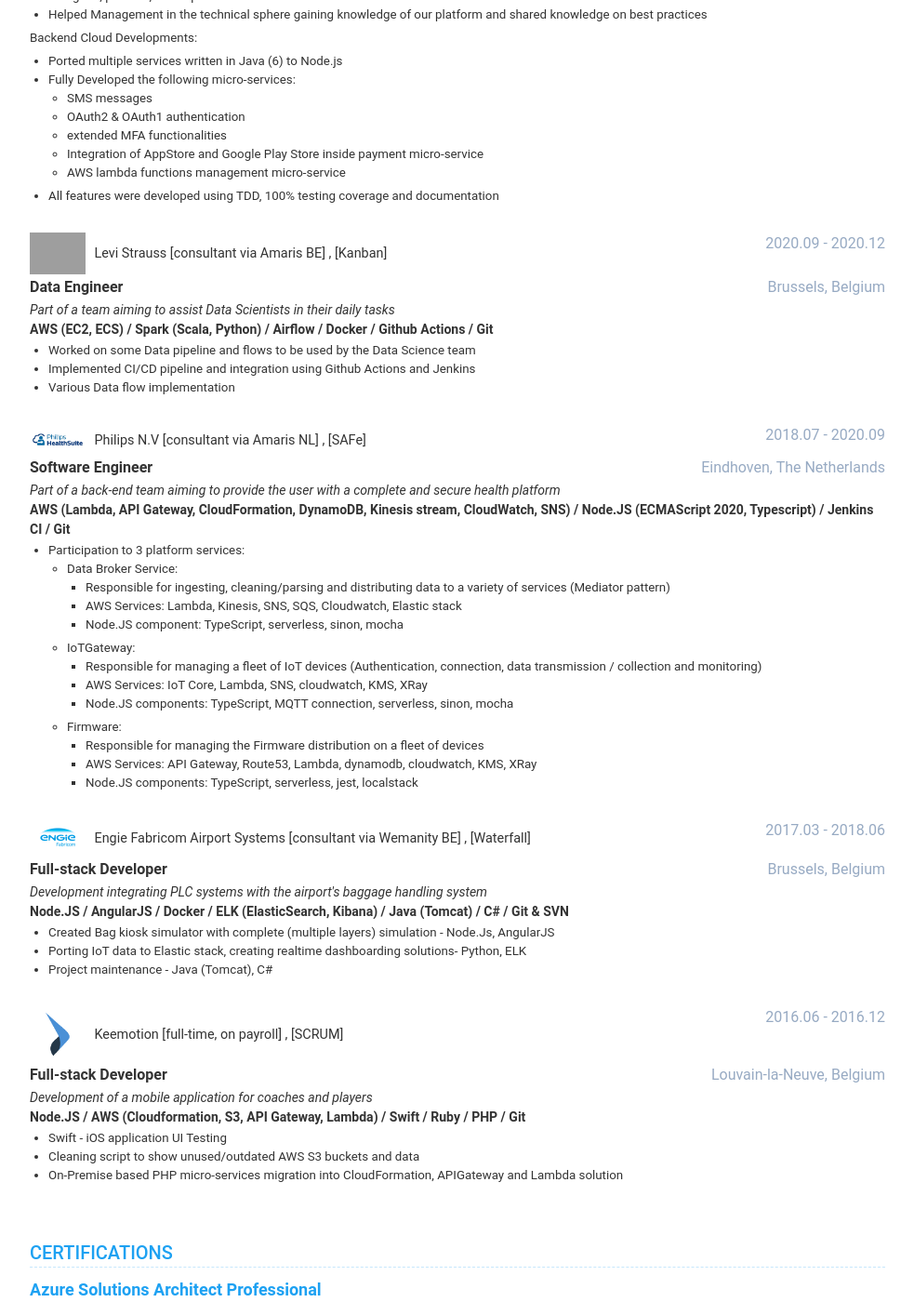
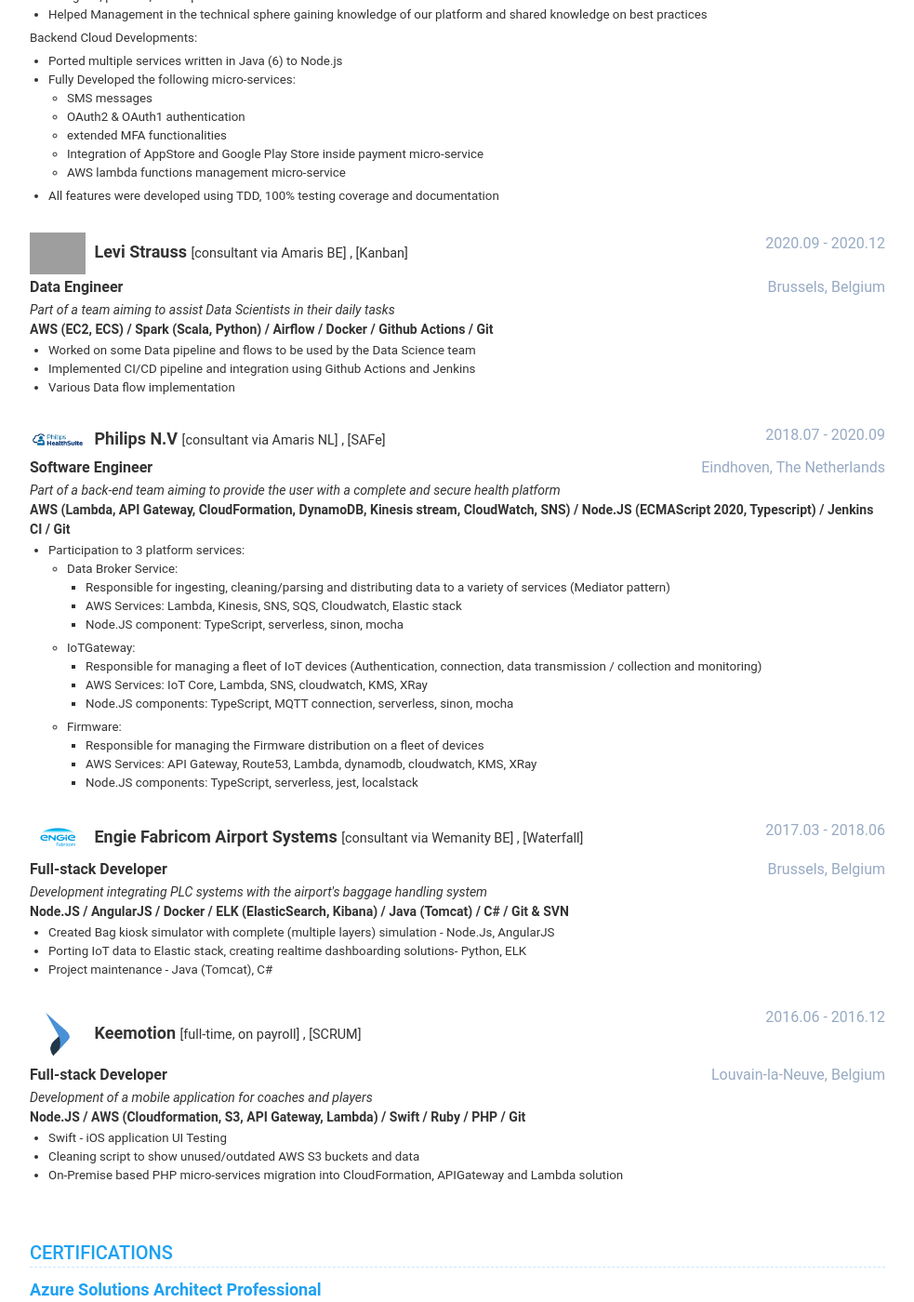
Before and after one commit to romdj/romdj.github.io, a Jekyll site: the page built from index.html, in a window 1280 px wide and 1400 px high, scrolled down 1151 px. Shown: the whole window at 93% size, without its empty margins (148-1131 px from the left). Built offline with Jekyll 4.4.1, drawn with Linux system fonts in a browser that asks for light colours; nearby versions of some CDN libraries; some of the changed text lies outside the part shown; grey boxes are pictures that could not be loaded.

Commit message:
minor layout changes

```diff
--- a/_data/data.yml
+++ b/_data/data.yml
@@ -120,7 +120,7 @@
       management: SAFe and SCRUM
       time: 2022.12 - today
       company: Nike ELC
-      logo: nike-swoosh-logo-multicolor.jpg
+      logo: nike-swoosh-logo-paint-cropped.png
       rdescription: Leading a team of 12 to build a new event-driven platform for Nike's Supply Chain Technology
       cdescription: Creating the Future of Sports
       tag: permanent
--- a/_includes/experiences.html
+++ b/_includes/experiences.html
@@ -10,9 +10,9 @@
         <div class="upper-row">
             <div class="company">
                 <img src="{{ site.baseurl }}/assets/images/companies/{{ experience.logo }}"
-                    alt="{{ experience.company }}">
+                    alt="{{ experience.company }}"/>
+                    {{ experience.company }}
                 <small>
-                    {{ experience.company }}
                     {% if experience.tag %}
                     [{{ experience.tag }}]
                     {% endif %}
```
Also changed, not shown: assets/images/companies/nike-swoosh-logo-paint.jpeg.sb-088a798d-J9IbIC.jpg (renamed from assets/images/companies/nike-swoosh-logo-paint.jpeg), 1 other file.
